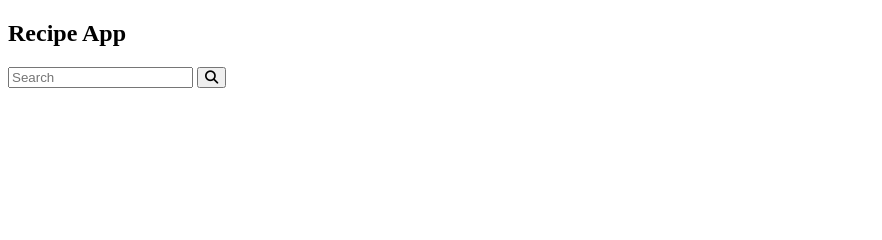
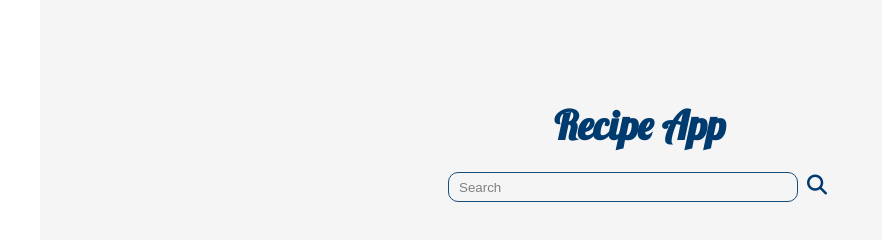
Before and after one commit to SchoolOfCode/w6_checkpoint-challenge-recipe-Archianne, a plain HTML site: page index.html in a window 1280 px wide. Shown: the whole page, without its empty margins (0-882 px from the left). Drawn offline with Linux system fonts and the light colour scheme.

Commit message:
adding css

```diff
--- a/index.html
+++ b/index.html
@@ -3,6 +3,19 @@
 <head>
   <script src="https://kit.fontawesome.com/8a7df27cab.js" crossorigin="anonymous"></script>
   <link rel="stylesheet" href="style.css">
+  <link rel="preconnect" href="https://fonts.gstatic.com" />
+  <link
+    href="https://fonts.googleapis.com/css2?family=Lobster&display=swap"
+    rel="stylesheet"
+  />
+  <link
+    href="https://fonts.googleapis.com/css2?family=Bebas+Neue&display=swap"
+    rel="stylesheet"
+  />
+  <link
+    href="https://fonts.googleapis.com/css2?family=Poppins:wght@700&display=swap"
+    rel="stylesheet"
+  />
   <meta charset="UTF-8">
   <meta http-equiv="X-UA-Compatible" content="IE=edge">
   <meta name="viewport" content="width=device-width, initial-scale=1.0">
--- a/style.css
+++ b/style.css
@@ -0,0 +1,75 @@
+* {
+    padding: 0;
+    margin: 0;
+    box-sizing: border-box;
+  }
+
+  body {
+    width: 100%;
+    height: 90%;
+    max-width: 1200px;
+    margin: 0 auto;
+  }
+
+  p {
+    font-family: 'Times New Roman', Times, serif;
+    font-size: 12px;
+  }
+
+  h2 {
+    font-family: 'Lobster', cursive;
+    font-size: 20px;
+  }
+
+  section {
+    width: 100%;
+    display: flex;
+    align-items: center;
+    justify-content: center;
+    padding: 100px 0;
+    background-color: whitesmoke;
+  }
+
+  .sectionHeading {
+    text-align: center;
+    font-family: "Lobster", cursive;
+    font-size: 40px;
+    margin-bottom: 20px;
+    color: #003b6f;
+  }
+
+  input {
+    border-radius: 10px;
+    -webkit-border-radius: 10px;
+    -moz-border-radius: 10px;
+    border: 1px solid #003b6f;
+    color: #003b6f;
+    width: 350px;
+    height: 30px;
+    padding-left: 10px;
+    background: #f5f5f5;
+    opacity: 0.9;
+  }
+
+  input:focus,
+  input:focus {
+    outline: none;
+    border: 1px solid #333;
+  }
+
+  #recipeButton {
+      cursor: pointer;
+      width: 30px;
+      height: 30px;
+      border: none;
+      background: none;
+      font-size: 20px;
+      color: #003b6f;
+      margin-bottom: 30px;
+  }
+
+  img {
+    width: 100%;
+    height: 100%;
+    object-fit: cover;
+  }
```
